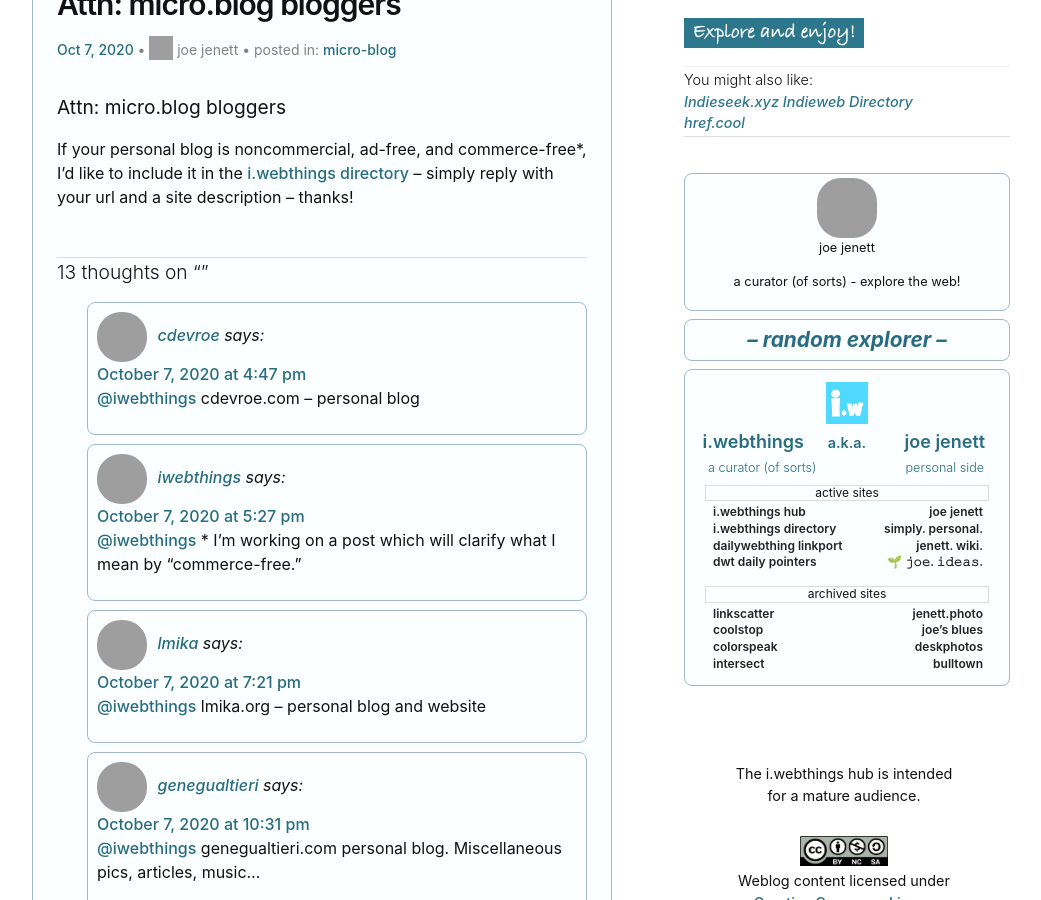
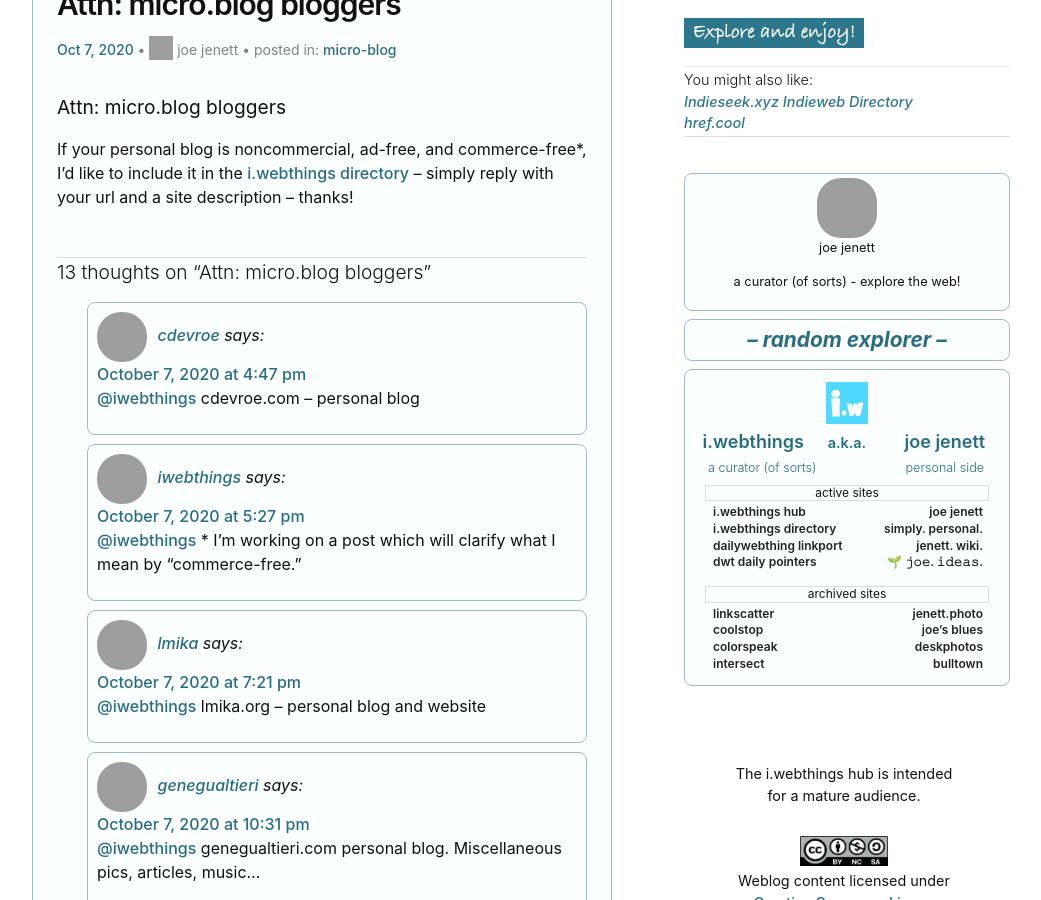
Before and after one commit to joejenett/i.webthings, a Jekyll site: the page built from _posts/2020-10-07-3808-2.md, in a window 1280 px wide and 900 px high, scrolled down 307 px, cut to the strip 0-900 px from the top of the window. Shown: the whole strip, without its empty margins (108-1149 px from the left). Built offline with Jekyll 4.4.1, drawn with Linux system fonts in a browser that asks for light colours; comment, search, counter and statistics services are not loaded; grey boxes are pictures that could not be loaded.

Commit message:
Update 2020-10-07-3808-2.md

```diff
--- a/_posts/2020-10-07-3808-2.md
+++ b/_posts/2020-10-07-3808-2.md
@@ -23,7 +23,7 @@ kind:
 
 If your personal blog is noncommercial, ad-free, and commerce-free*, I&#8217;d like to include it in the [i.webthings directory](https://directory.iwebthings.com/) &#8211; simply reply with your url and a site description &#8211; thanks!
 
-<h2 id="comments-title">13 thoughts on “<span></span>”		</h2>
+<h2 id="comments-title">13 thoughts on “Attn: micro.blog bloggers”		</h2>
 
 
 <ol class="commentlist">
```
